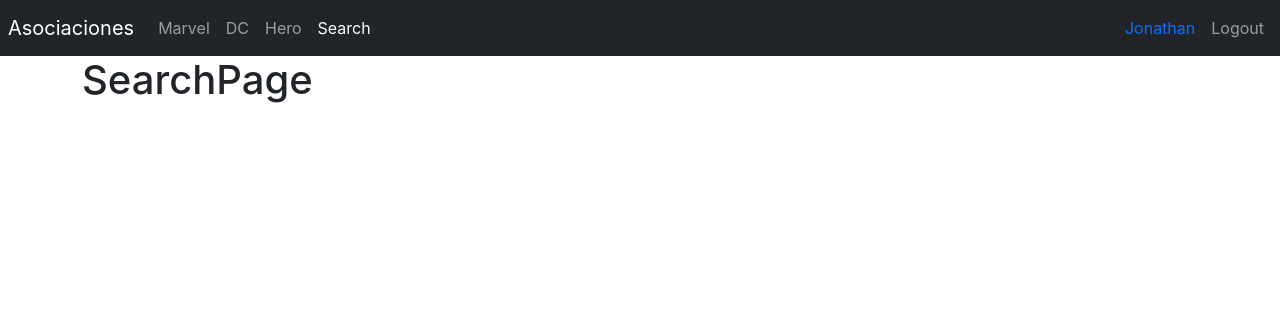
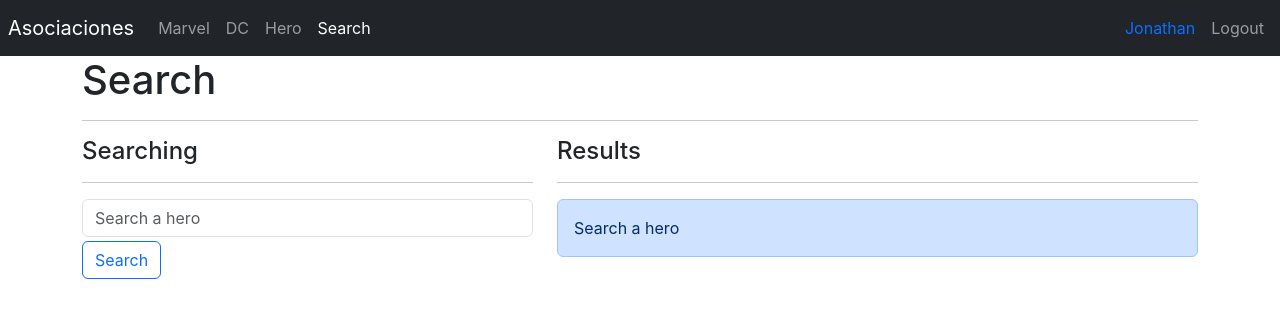
Before and after one commit to JonathanArriazu/ReactHeroesApp, a React (Create React App) app: page /search in a window 1280 px wide. Shown: the top 318 px of the page. Built offline with nearby package versions, Linux system fonts and the light colour scheme.

Commit message:
feat: search page added

```diff
--- a/package.json
+++ b/package.json
@@ -6,6 +6,7 @@
     "@testing-library/jest-dom": "^5.17.0",
     "@testing-library/react": "^13.4.0",
     "@testing-library/user-event": "^13.5.0",
+    "query-string": "^8.1.0",
     "react": "^18.2.0",
     "react-dom": "^18.2.0",
     "react-router-dom": "^6.17.0",
--- /dev/null
+++ b/src/heroes/components/SearchSign.jsx
@@ -0,0 +1,13 @@
+import React from 'react'
+
+export const SearchSign = ({ message, style, hero }) => {
+
+    const strongLetters = <b>{hero}</b>
+
+    if (message === "Search a hero") {
+       return <div className={`alert alert-${style}`}> { message } </div>
+    }
+
+    return <div className={`alert alert-${style}`}> { message} {strongLetters} {"found"}</div>
+
+}
--- a/src/heroes/components/index.js
+++ b/src/heroes/components/index.js
@@ -1,2 +1,3 @@
 export * from './HeroCard';
 export * from './HeroList';
+export * from './SearchSign';
--- /dev/null
+++ b/src/heroes/helpers/getHeroByName.js
@@ -0,0 +1,12 @@
+import { heroes } from "../data/heroes";
+
+
+export const getHeroByName = (name = '') => {
+
+    name = name.toLocaleLowerCase().trim();
+
+    if (name.length === 0) return [];
+
+    return heroes.filter(hero => hero.superhero.toLocaleLowerCase().includes( name ));
+
+}
--- a/src/heroes/helpers/index.js
+++ b/src/heroes/helpers/index.js
@@ -1,2 +1,3 @@
 export * from './getHeroById';
+export * from './getHeroByName';
 export * from './getHeroesByPublisher';
--- a/src/heroes/pages/SearchPage.jsx
+++ b/src/heroes/pages/SearchPage.jsx
@@ -1,7 +1,80 @@
 import React from 'react'
+import { useLocation, useNavigate } from 'react-router-dom'
+import queryString from 'query-string'
+
+import { HeroCard, SearchSign } from '../components'
+import { useForm } from '../../hooks/useHooks'
+import { getHeroByName } from '../helpers'
 
 export const SearchPage = () => {
+
+  const navigate = useNavigate();
+  const location = useLocation();
+
+  const {q = ''} = queryString.parse( location.search );
+
+  const heroes = getHeroByName(q);
+
+  const { searchText, onInputChange } = useForm({
+    searchText: q
+  });
+
+  const onSearchSubmit = (e) => {
+    e.preventDefault();
+
+    /* if( searchText.trim().length <= 1 ) return; */
+
+    navigate(`?q=${searchText.toLowerCase().trim()}`)
+  }
+
   return (
-    <h1>SearchPage</h1>
+    <>
+      <h1>Search</h1>
+      <hr />
+      <div className='row'>
+        <div className="col-5">
+          <h4>Searching</h4>
+          <hr />
+          <form onSubmit={onSearchSubmit}>
+            <input
+              type="text"
+              placeholder='Search a hero'
+              className='form-control'
+              name='searchText'
+              autoComplete='off'
+              value={ searchText }
+              onChange={ onInputChange }
+            />
+
+            <button className='btn btn-outline-primary mt-1'>Search</button>
+          </form>
+        </div>
+
+        <div className="col-7">
+          <h4>Results</h4>
+          <hr />
+
+          {/* {
+            (q === '')
+            ? <div className="alert alert-primary"> Search a hero </div>
+            : (heroes.length === 0) && <div className="alert alert-danger"> No hero with <b>{q}</b> </div>
+          } */}
+
+          {
+            (q === '')
+            ? <SearchSign message={"Search a hero"} style={"primary"}/>
+            : (heroes.length === 0) && <SearchSign message={"No hero with "} style={"danger"} hero={q}/>
+          }
+
+
+
+          {
+            heroes.map( hero => (
+              <HeroCard key={hero.id} {...hero}/>
+            ))
+          }
+        </div>
+      </div>
+    </>
   )
 }
--- /dev/null
+++ b/src/hooks/useHooks.js
@@ -0,0 +1,25 @@
+import { useState } from 'react';
+
+export const useForm = ( initialForm = {} ) => {
+
+    const [ formState, setFormState ] = useState( initialForm );
+
+    const onInputChange = ({ target }) => {
+        const { name, value } = target;
+        setFormState({
+            ...formState,
+            [ name ]: value
+        });
+    }
+
+    const onResetForm = () => {
+        setFormState( initialForm );
+    }
+
+    return {
+        ...formState,
+        formState,
+        onInputChange,
+        onResetForm,
+    }
+}
```
Also changed, not shown: 1 other file (tests, documents, lock files or other folders).
